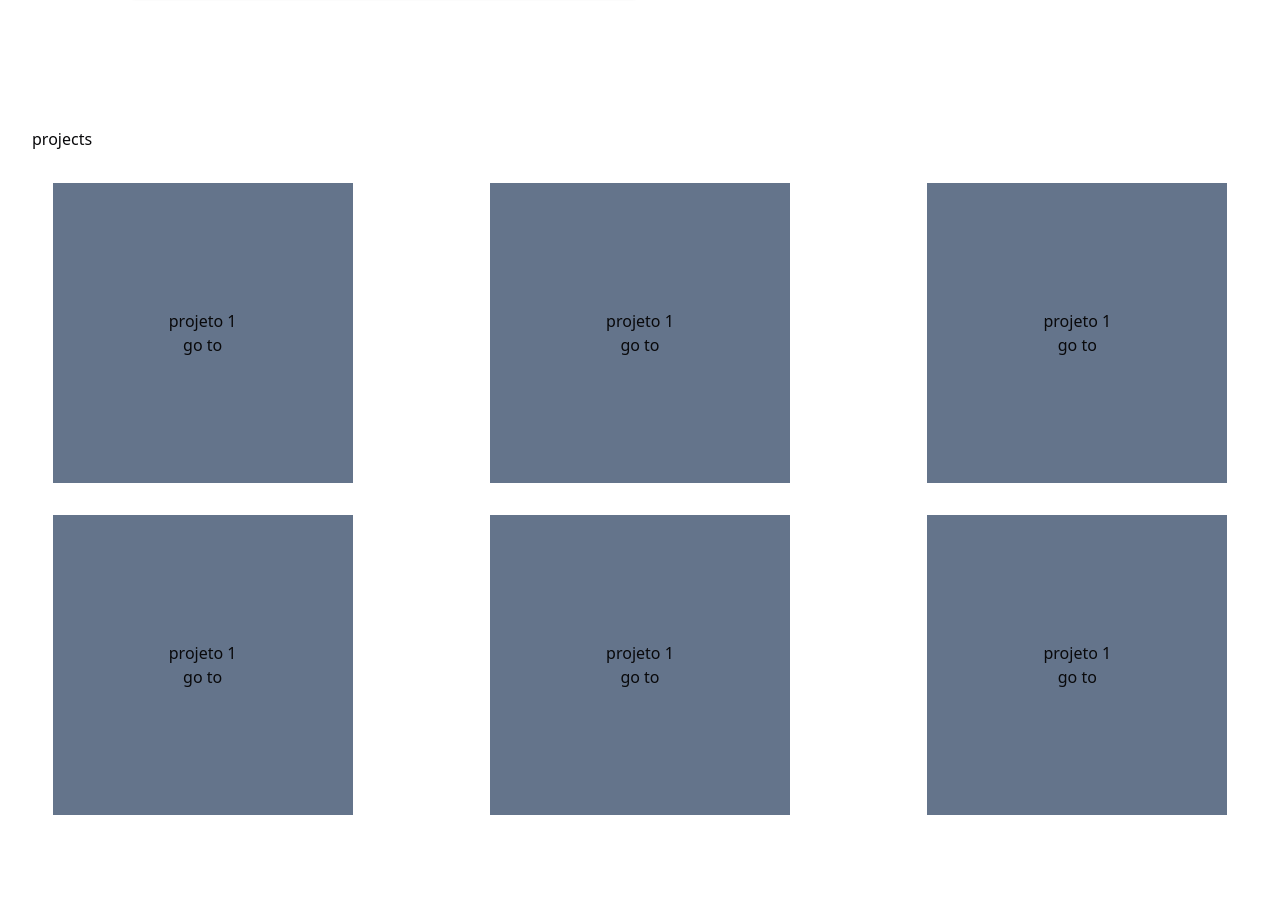
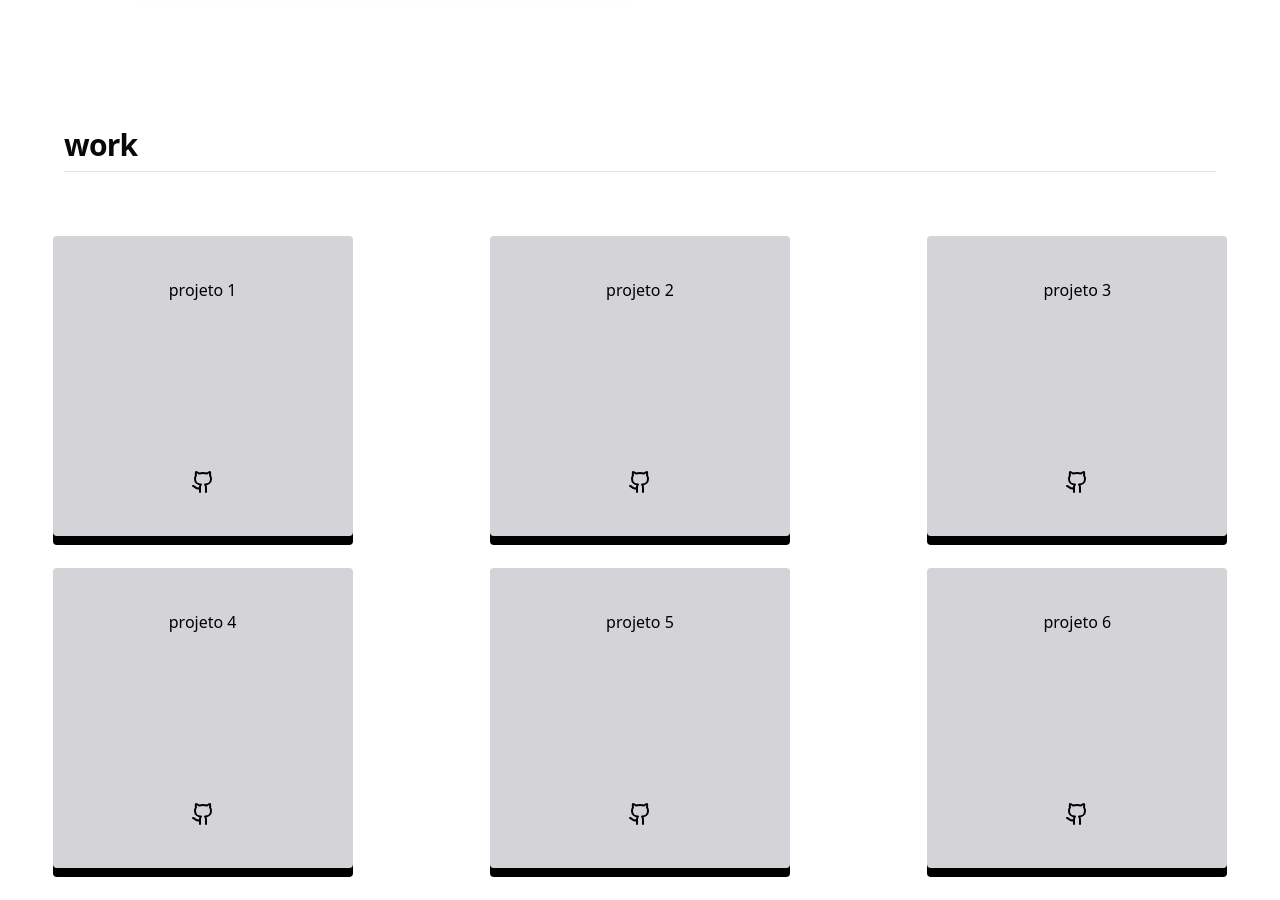
Before and after one commit to samuelfsd/sm-portfolio, a React (Vite) app: page / in a window 1280 px wide. Shown: the part 491-1391 px from the top of the page. Before the commit the page ends 1306 px from the top, so only its background shows below. Built offline with nearby package versions, Linux system fonts and the light colour scheme.

Commit message:
style work section

```diff
--- a/src/components/section/Home.tsx
+++ b/src/components/section/Home.tsx
@@ -8,7 +8,7 @@ export const Home = () => {
       <div className="flex items-center justify-around mt-32 mr-32 ml-32">
         <div className="flex w-1/2 items-center justify-center">
           <Card className="flex-col p-4">
-            <CardTitle className="text-4xl font-extrabold tracking-tight lg:text-5xl">
+            <CardTitle className="scroll-m-20 text-4xl font-extrabold tracking-tight lg:text-5xl">
               Samuel Alves
             </CardTitle>
             <CardDescription className="leading-7 [&:not(:first-child)]:mt-6">
--- a/src/components/section/Projects.tsx
+++ b/src/components/section/Projects.tsx
@@ -1,3 +1,5 @@
+import { Github } from "lucide-react";
+
 interface IProject {
   title: string;
   description?: string;
@@ -10,10 +12,13 @@ const Project = ({ title, description, url }: IProject) => {
   // };
 
   return (
-    <div className="section flex items-center justify-center flex-col w-[300px] h-[300px] bg-slate-500">
+    <div className="flex items-center justify-around flex-col w-[300px] h-[300px] bg-zinc-300 hover:bg-zinc-600 shadow-[0_9px_0_rgb(0,0,0)] hover:shadow-[0_4px_0px_rgb(0,0,0)] text-black ease-out hover:translate-y-1 transition-all rounded">
       <h1>{title}</h1>
       <p>{description}</p>
-      <a href={url}>go to</a>
+
+      <Github>
+        <a href={url}>go to</a>
+      </Github>
     </div>
   );
 };
@@ -21,16 +26,16 @@ const Project = ({ title, description, url }: IProject) => {
 export const Projects = () => {
   return (
     <section className="mt-32">
-      <div className="flex container items-center">
-        <h1>projects</h1>
-      </div>
-      <div className="grid grid-cols-3 justify-items-center gap-8 mt-8">
+      <h2 className="m-16 croll-m-20 border-b pb-2 text-3xl font-semibold tracking-tight first:mt-0">
+        work
+      </h2>
+      <div className="section grid grid-cols-3 justify-items-center gap-8 mt-8 mb-8">
         <Project title="projeto 1" url="#" />
-        <Project title="projeto 1" url="#" />
-        <Project title="projeto 1" url="#" />
-        <Project title="projeto 1" url="#" />
-        <Project title="projeto 1" url="#" />
-        <Project title="projeto 1" url="#" />
+        <Project title="projeto 2" url="#" />
+        <Project title="projeto 3" url="#" />
+        <Project title="projeto 4" url="#" />
+        <Project title="projeto 5" url="#" />
+        <Project title="projeto 6" url="#" />
       </div>
     </section>
   );
```
